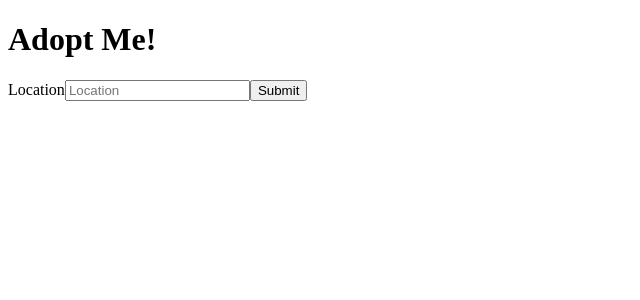
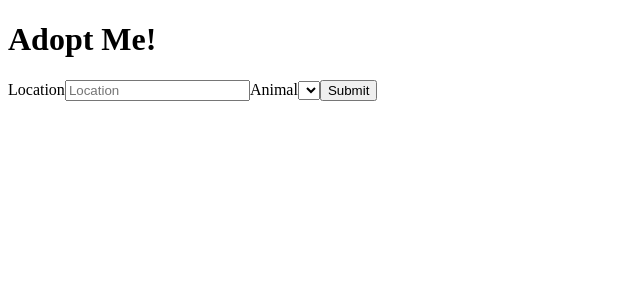
Before and after one commit to DEADHEAD652/Adopt-Me, a React (Vite) app in the folder Adopt-Me/: page / in a window 1280 px wide. Shown: the top 300 px of the page, without its empty margins (0-640 px from the left). Built offline with nearby package versions, Linux system fonts and the light colour scheme.

Commit message:
mapping data through hooks

```diff
--- a/Adopt-Me/package.json
+++ b/Adopt-Me/package.json
@@ -21,6 +21,7 @@
     "eslint-plugin-import": "^2.27.5",
     "eslint-plugin-jsx-a11y": "^6.6.1",
     "eslint-plugin-react": "^7.31.8",
+    "eslint-plugin-react-hooks": "^4.6.0",
     "prettier": "^2.7.1",
     "vite": "^3.1.4"
   },
--- a/Adopt-Me/src/SearchParams.jsx
+++ b/Adopt-Me/src/SearchParams.jsx
@@ -1,7 +1,8 @@
 import { useState } from "react";
-
+const Animals = ["bird", "cat", "dog ", "rabbit", "reptiles"];
 const SearchParams = () => {
   const [location, setLocation] = useState("");
+  const [animal, setAnimal] = useState("");
 
   return (
     <div className="search-params">
@@ -15,6 +16,20 @@
             placeholder="Location"
           />
         </label>
+        <label htmlFor="animal">
+          Animal
+          <select
+            id="animal"
+            value={animal}
+            onChange={(e) => setAnimal(e.target.value)}
+          >
+            <option />
+            {Animals.map((animal) => {
+              <option key={animal}> {animal}</option>;
+            })}
+          </select>
+        </label>
+
         <button>Submit</button>
       </form>
     </div>
```
Also changed, not shown: Adopt-Me/.eslintrc.json, 1 other file (tests, documents, lock files or other folders).
